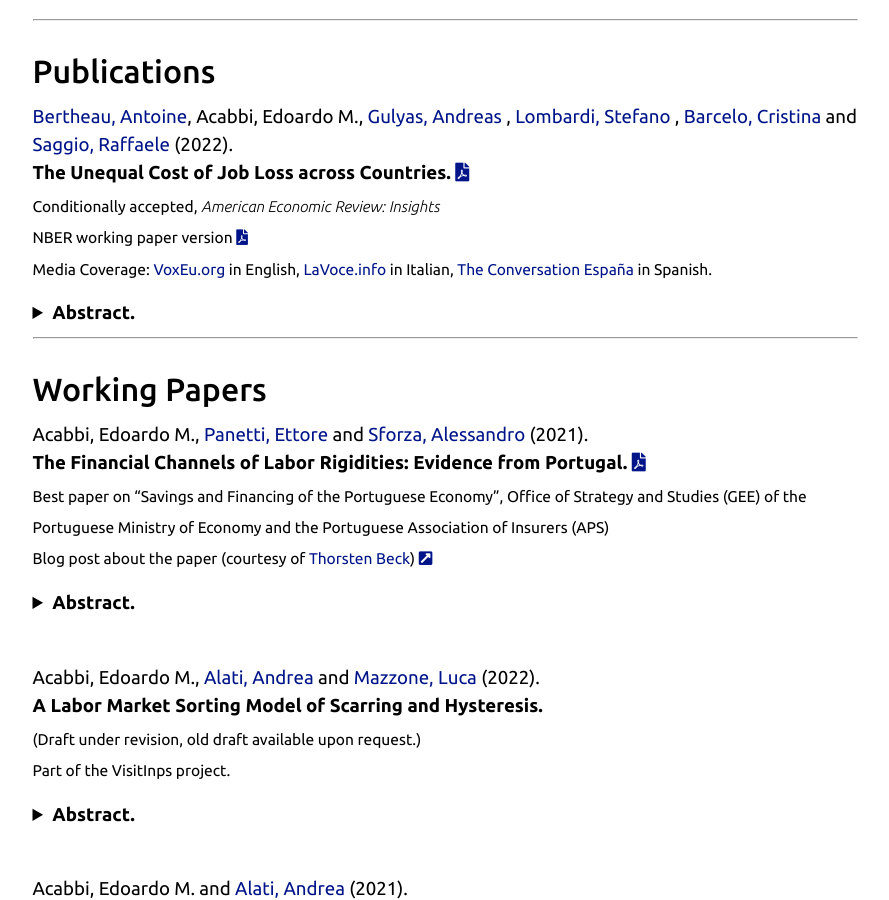
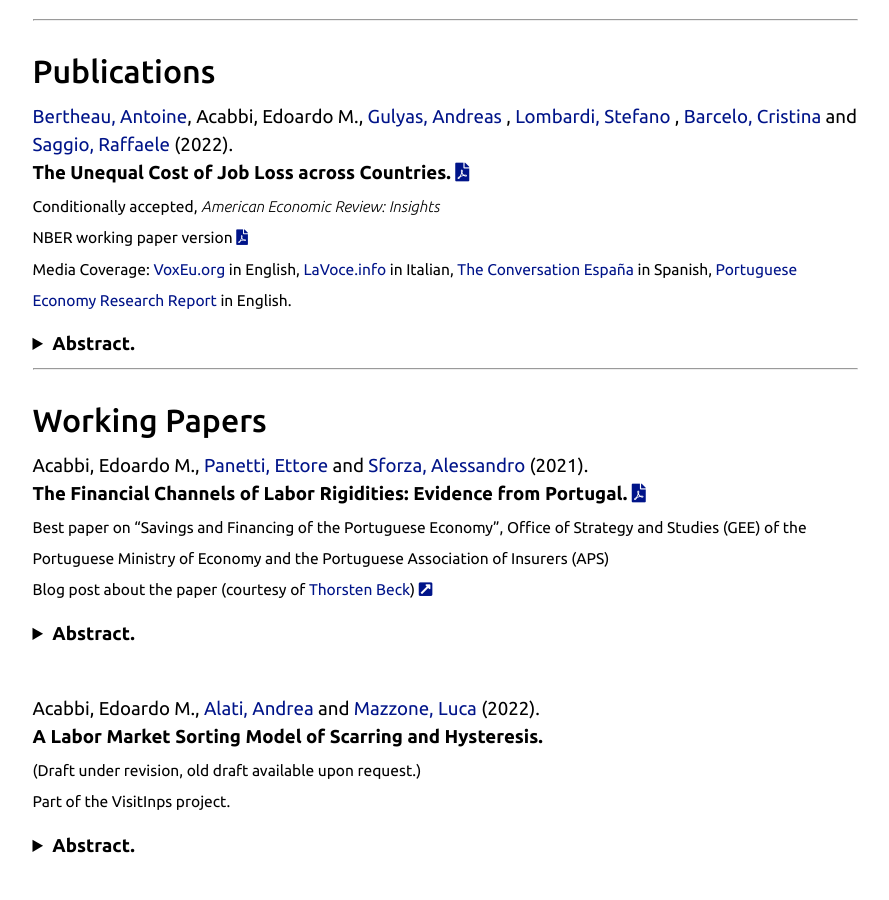
Before and after one commit to eacabbi/eacabbi.github.io, a Jekyll site: the page built from index.md, in a window 1280 px wide and 900 px high, scrolled down 776 px. Shown: the whole window, without its empty margins (195-1084 px from the left). Built offline with Jekyll 4.4.1, drawn with Linux system fonts in a browser that asks for light colours; some web fonts are replaced.

Commit message:
correction

```diff
--- a/index.md
+++ b/index.md
@@ -24,12 +24,12 @@ B.A. in International Economics and Management, Bocconi University (Sep. 2007 -
 **The Unequal Cost of Job Loss across Countries.** <a href="{{ site.url }}/docs/JobDisplacement_AcrossEurope.pdf" class="{{ site.pdf_icon }}" title="{{ site.pdf_title }}" id="icon"></a><br>
 <sub> Conditionally accepted, _American Economic Review: Insights_ </sub> <br>
 <sub> NBER working paper version <a href="https://www.nber.org/papers/w29727" class="{{ site.pdf_icon }}" title="{{ site.pdf_title }}"  id="icon"></a> </sub><br>
-<sub> Media Coverage: <a href="https://voxeu.org/article/unequal-cost-job-loss-across-countries">VoxEu.org</a> in English, <a href="https://www.lavoce.info/archives/93689/limpatto-del-licenziamento-non-e-uguale-per-tutti/">LaVoce.info</a> in Italian, <a href="https://theconversation.com/los-trabajadores-del-sur-de-europa-pierden-mas-que-el-empleo-cuando-son-despedidos-175880">The Conversation España</a> in Spanish.</sub>
+<sub> Media Coverage: <a href="https://voxeu.org/article/unequal-cost-job-loss-across-countries">VoxEu.org</a> in English, <a href="https://www.lavoce.info/archives/93689/limpatto-del-licenziamento-non-e-uguale-per-tutti/">LaVoce.info</a> in Italian, <a href="https://theconversation.com/los-trabajadores-del-sur-de-europa-pierden-mas-que-el-empleo-cuando-son-despedidos-175880">The Conversation España</a> in Spanish, <a href="https://research.pej.pt/2022/03/the-experience-of-losing-a-job-in-different-countries-in-europe/">Portuguese Economy Research Report</a> in English.</sub>
 
 <details>
 <summary><b> Abstract. </b></summary>
 
-We document the consequences of losing a job across countries using a harmonized research design. Workers in Denmark and Sweden experience the lowest earnings declines following job displacement, while workers in Italy, Spain, and Portugal experience losses three times as high. French and Austrian workers face earnings losses somewhere in-between. Key to these differences is that Southern European workers are less likely to find employment following displacement. Loss of employer-specific wage premiums accounts for 40% to 95% of withincountry wage declines. The use of active labor market policies predicts a significant portion of the cross-country heterogeneity in earnings losses.
+We document the consequences of losing a job across countries using a harmonized research design. Workers in Denmark and Sweden experience the lowest earnings declines following job displacement, while workers in Italy, Spain, and Portugal experience losses three times as high. French and Austrian workers face earnings losses somewhere in-between. Key to these differences is that Southern European workers are less likely to find employment following displacement. Loss of employer-specific wage premiums accounts for 40% to 95% of within country wage declines. The use of active labor market policies predicts a significant portion of the cross-country heterogeneity in earnings losses.
 </details>
 
 ---
```
